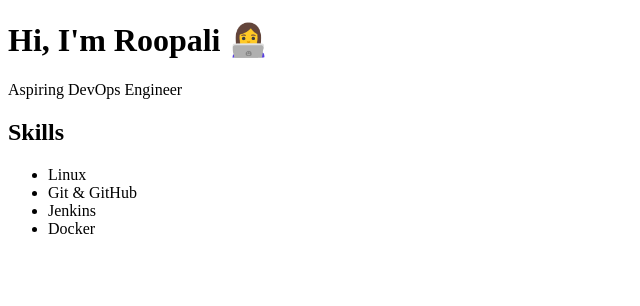
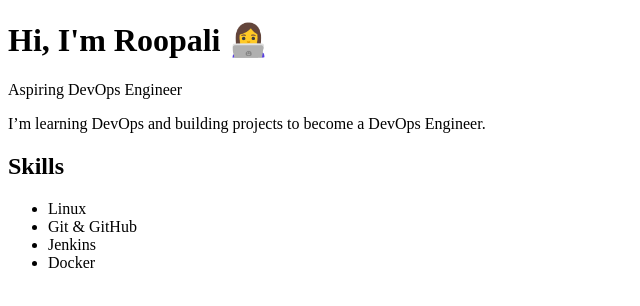
Before and after one commit to roopalisabakale/my-portfolio, a plain HTML site: page index.html in a window 1280 px wide. Shown: the whole page, without its empty margins (0-640 px from the left). Drawn offline with Linux system fonts and the light colour scheme.

Commit message:
Added about section to portfolio

```diff
--- a/index.html
+++ b/index.html
@@ -7,6 +7,8 @@
 <body>
   <h1>Hi, I'm Roopali 👩‍💻</h1>
   <p>Aspiring DevOps Engineer</p>
+  <p>I’m learning DevOps and building projects to become a DevOps Engineer.</p>
+
   <h2>Skills</h2>
   <ul>
     <li>Linux</li>
```
